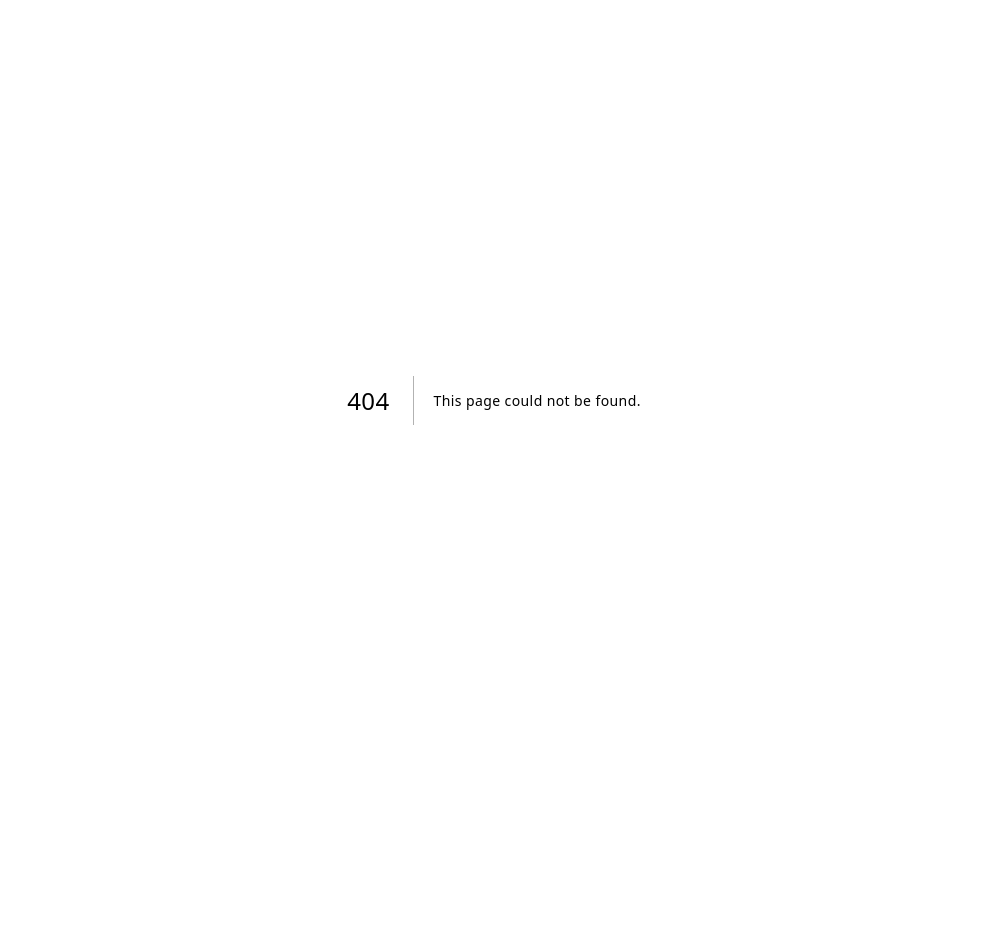
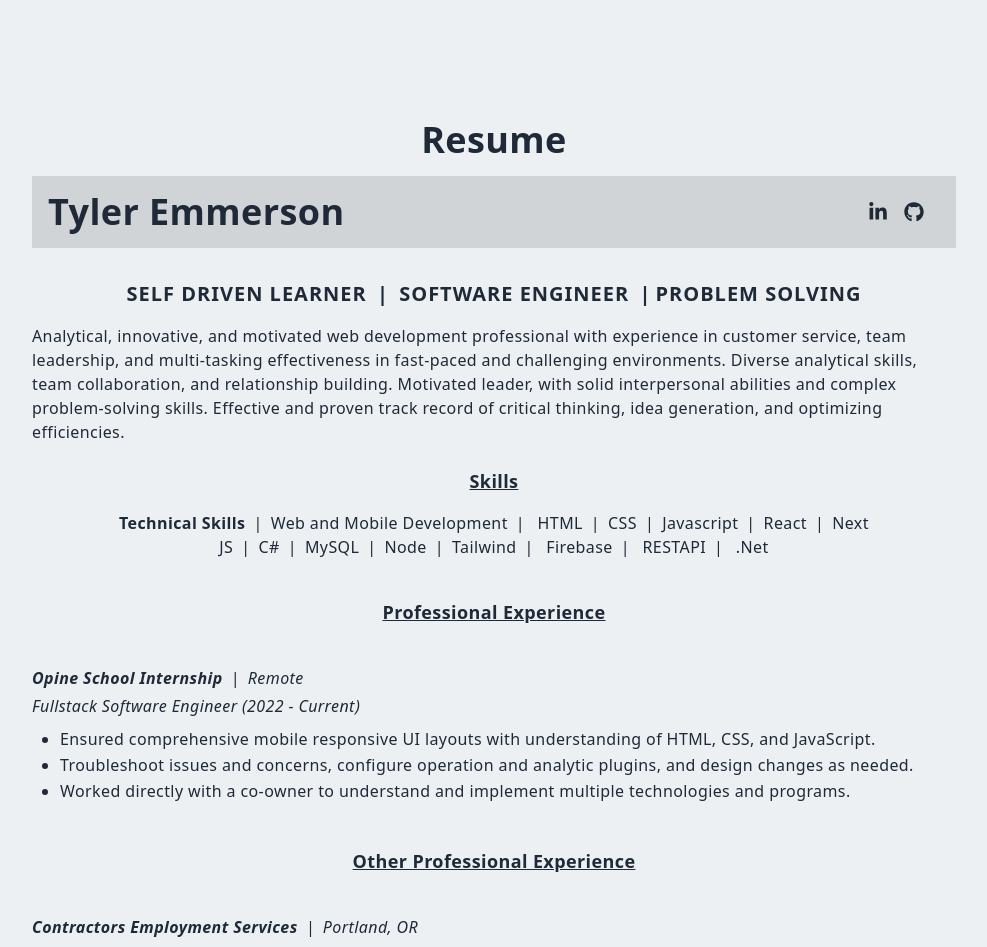
Before and after one commit to Emmersot/Portfolio.nextjs, a Next.js app: page /resume in a window 1280 px wide. Before the commit this address had no page. Shown: the top 947 px of the page, without its empty margins (146-1133 px from the left). Before the commit the page ends 800 px from the top, so only its background shows below. Built offline with nearby package versions, Linux system fonts and the light colour scheme.

Commit message:
add resume page with social account links.

```diff
--- /dev/null
+++ b/pages/resume.jsx
@@ -0,0 +1,141 @@
+import React from 'react';
+import Head from 'next/head';
+import { FaGithub, FaLinkedinIn } from 'react-icons/fa';
+
+const resume = () => {
+  return (
+    <>
+      <Head>
+        <title>Tyler | Resume</title>
+        <meta
+          name='description'
+          content="I'm a graduate from an engineering bootcamp. Currently, I'm focused on building responsive front-end web applications while learning back-end technologies."
+        />
+        <link rel='icon' href='/fav.png' />
+      </Head>
+
+      <div className='max-w-[940px] mx-auto p-2 pt-[120px]'>
+        <h2 className='text-center'>Resume</h2>
+        <div className='bg-[#d0d4d6] my-4 p-4 w-full flex justify-between items-center'>
+          <h2 className='text-center'>Tyler Emmerson</h2>
+          <div className='flex'>
+            <a
+              href='https://www.linkedin.com/in/tyler-emmerson/'
+              target='_blank'
+              rel='noreferrer'
+            >
+              <FaLinkedinIn size={20} style={{ marginRight: '1rem' }} />
+            </a>
+            <a
+              href='https://github.com/emmersot'
+              target='_blank'
+              rel='noreferrer'
+            >
+              <FaGithub size={20} style={{ marginRight: '1rem' }} />
+            </a>
+          </div>
+        </div>
+        <div className='text-center py-4 text-xl font-bold uppercase tracking-wider'>
+          <div className='hidden sm:block'>
+            <p>
+              Self Driven Learner <span className='px-1'>|</span> Software Engineer{' '}
+              <span className='px-1'>|</span>Problem Solving
+            </p>
+          </div>
+          <div className='block sm:hidden'>
+            <p>Self Driven Learning</p>
+            <p className='py-2'>Software Engineer</p>
+            <p>Problem Solver</p>
+          </div>
+        </div>
+        <p>
+          Analytical, innovative, and motivated web development professional
+          with experience in customer service, team leadership, and
+          multi-tasking effectiveness in fast-paced and challenging
+          environments. Diverse analytical skills, team collaboration, and
+          relationship building. Motivated leader,
+          with solid interpersonal abilities and complex problem-solving skills.
+          Effective and proven track record of critical thinking, idea
+          generation, and optimizing efficiencies.
+        </p>
+
+        {/* Skills */}
+        <div className='text-center py-4'>
+          <h5 className='text-center underline text-[18px] py-2'>Skills</h5>
+          <p className='py-2'>
+            <span className='font-bold'>Technical Skills</span>
+            <span className='px-2'>|</span>Web and Mobile Development
+            <span className='px-2'>|</span> HTML
+            <span className='px-2'>|</span>CSS
+            <span className='px-2'>|</span>Javascript
+            <span className='px-2'>|</span>React
+            <span className='px-2'>|</span>Next JS
+            <span className='px-2'>|</span>C#
+            <span className='px-2'>|</span>MySQL
+            <span className='px-2'>|</span>Node
+            <span className='px-2'>|</span>Tailwind
+            <span className='px-2'>|</span> Firebase
+            <span className='px-2'>|</span> RESTAPI
+            <span className='px-2'>|</span> .Net
+          </p>
+        </div>
+
+        <h5 className='text-center underline text-[18px] py-4'>
+          Professional Experience
+        </h5>
+        {/* Experience */}
+        <div className='py-6'>
+          <p className='italic'>
+            <span className='font-bold italic'>
+            Opine School Internship
+            </span>
+            <span className='px-2'>|</span>Remote
+          </p>
+          <p className='py-1 italic'>Fullstack Software Engineer (2022 - Current)</p>
+          <ul className='list-disc list-outside px-7 py-1 leading-relaxed'>
+            <li>
+              Ensured comprehensive mobile responsive UI layouts with
+              understanding of HTML, CSS, and JavaScript.
+            </li>
+            <li>
+              Troubleshoot issues and concerns, configure operation and analytic
+              plugins, and design changes as needed.
+            </li>
+            <li>
+              Worked directly with a co-owner to understand and
+              implement multiple technologies and programs.
+            </li>
+          </ul>
+        </div>
+
+        {/*  */}
+        <h5 className='text-center underline text-[18px] py-4'>
+          Other Professional Experience
+        </h5>
+
+        {/* General Contractor */}
+        <div className='py-6'>
+          <p className='italic'>
+            <span className='font-bold'>Contractors Employment Services</span>
+            <span className='px-2'>|</span>Portland, OR
+          </p>
+          <p className='py-1 italic'>General Contractor (2015 - 2022)</p>
+          <ul className='list-disc list-outside px-7 py-1 leading-relaxed'>
+            <li>
+              Ability to manage several complex projects simultaneously
+            </li>
+            <li>
+              Collaborated with owners, contractors, and business personnel to ensure
+              that projects meet expectations and specifications.
+            </li>
+            <li>
+              Accepted feedback from peers and owners to implement suggestions into later projects.
+            </li>
+          </ul>
+        </div>
+      </div>
+    </>
+  );
+};
+
+export default resume;
```
